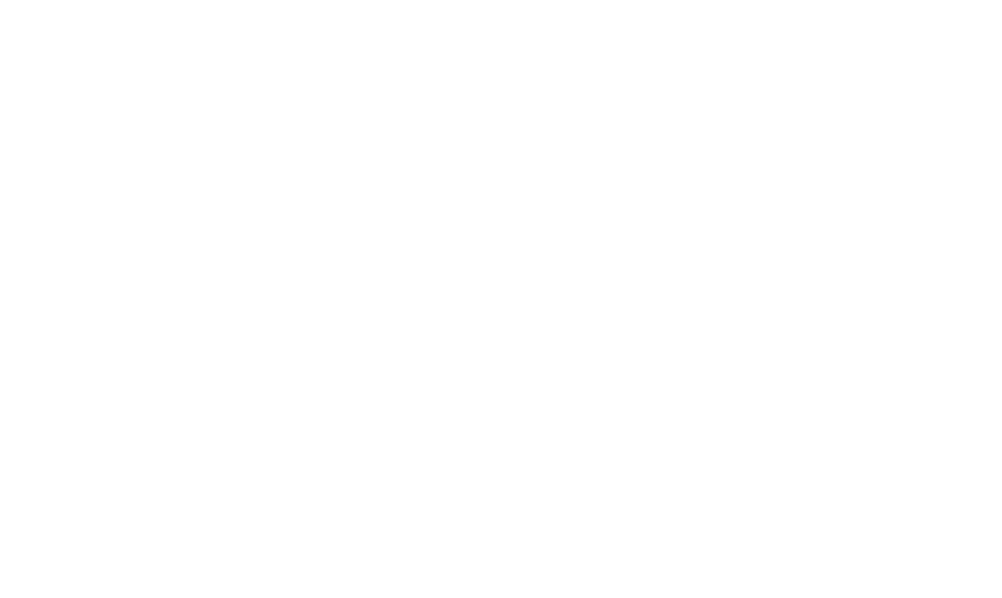
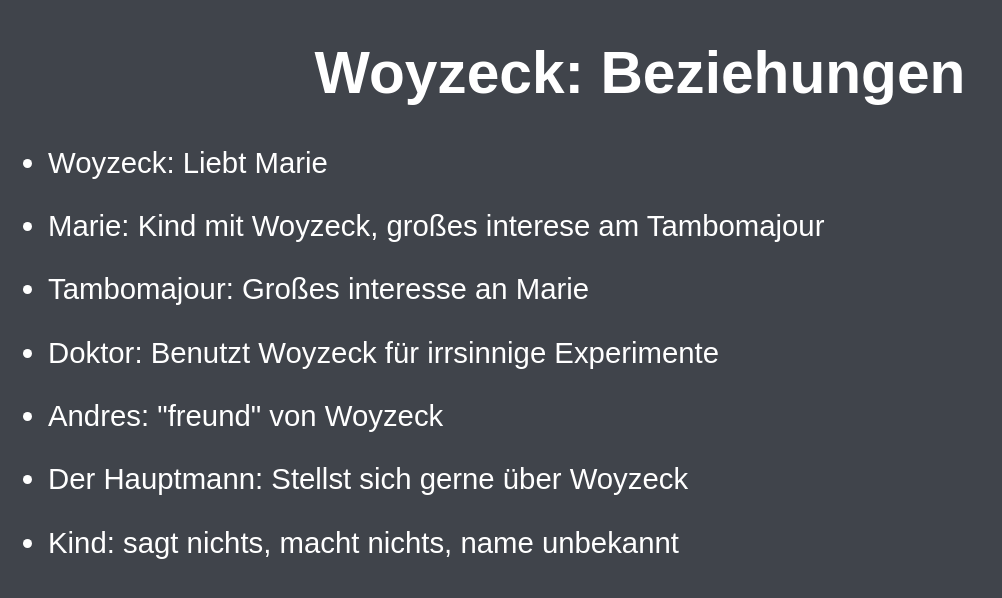
Before and after one commit to learning-thing/DeutschAbiVorbereitung, a plain HTML site: page WoyZeck/Bezieungen.html in a window 1280 px wide. Shown: the whole page, without its empty margins (0-1002 px from the left). Drawn offline with Linux system fonts and the light colour scheme.

Commit message:
Evlution Beziehungen Index

```diff
--- a/WoyZeck/Bezieungen.html
+++ b/WoyZeck/Bezieungen.html
@@ -0,0 +1,24 @@
+<!DOCTYPE html>
+
+<html>
+    <head>
+        <title>
+            Deutsch mit Tinolm: Beziehungen in Woyzeck
+        </title>
+        <link rel="stylesheet" href="../style.css">
+    </head>
+    <body>
+        <h1>
+            Woyzeck: Beziehungen
+        </h1>
+        <ul>
+            <li>Woyzeck: Liebt Marie</li>
+            <li>Marie: Kind mit Woyzeck, großes interese am Tambomajour</li>
+            <li>Tambomajour: Großes interesse an Marie</li>
+            <li>Doktor: Benutzt Woyzeck für irrsinnige Experimente</li>
+            <li>Andres: "freund" von Woyzeck</li>
+            <li>Der Hauptmann: Stellst sich gerne über Woyzeck</li>
+            <li>Kind: sagt nichts, macht nichts, name unbekannt</li>
+        </ul>
+    </body>
+</html>
```
Also changed, not shown: EvoMedien.html (+0 -1 lines), index.html (+2 -2 lines).
